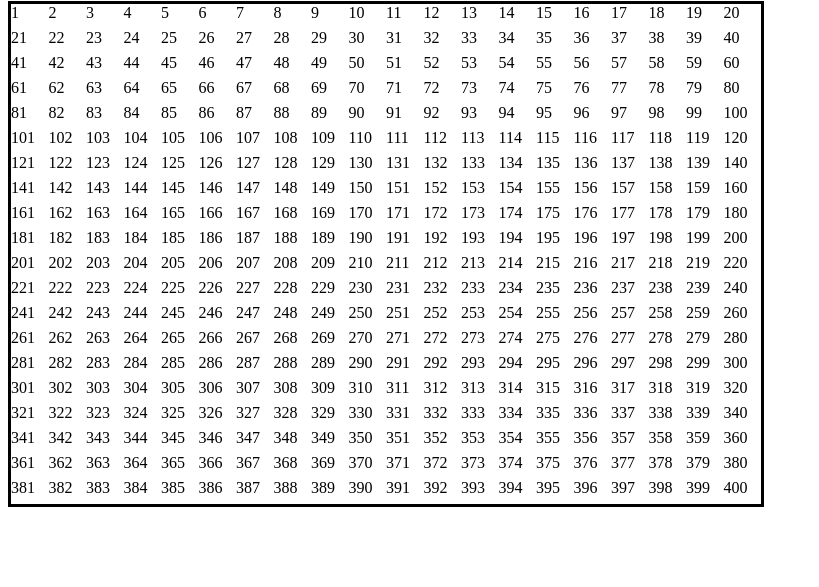
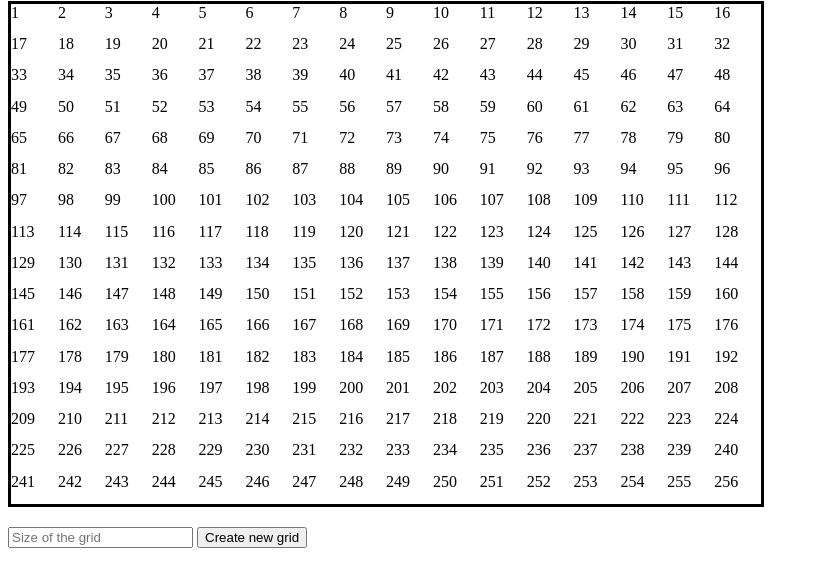
Before and after one commit to Oscar-Calderon/etch-a-sketch, a plain HTML site: page index.html in a window 1280 px wide. Shown: the part 79-666 px from the top of the page, without its empty margins (0-819 px from the left). Drawn offline with Linux system fonts and the light colour scheme.

Commit message:
Add square coloring and reset grid button.

```diff
--- a/index.html
+++ b/index.html
@@ -11,5 +11,9 @@
     <h1>Sketchpad</h1>
     <div class="sketch-grid">
     </div>
+    <div class="buttons-for-grid">
+        <input type="" name="" id="sizeGrid" placeholder="Size of the grid">
+        <button onclick="onClick(this)">Create new grid</button>
+    </div>
 </body>
 </html>
--- a/main.js
+++ b/main.js
@@ -1,5 +1,7 @@
 let sketchGrid = document.querySelector(".sketch-grid");
 
+
+populateGrid(16); // esta crea la grilla inicial
 
 // Una funcion para poblar la grid
 function populateGrid(size){
@@ -14,7 +16,34 @@ function populateGrid(size){
     }
 }
 
-populateGrid(20);
+
+let gridSquares = document.querySelectorAll(".square");
+console.log(gridSquares);
+gridSquares.forEach((square) => {
+    square.addEventListener("mouseover", () => { // esto deberia ser una funcion aparte para llamarla despues de clickear el boton
+        square.style.backgroundColor = "blue";
+    })
+})
+
+//Hay que hacer una funcion para colorear
+function resetGrid(){
+    while (sketchGrid.firstChild) {
+        sketchGrid.removeChild(sketchGrid.lastChild);
+    }
+}
+
+function onClick($this) {
+    var val = $this.previousElementSibling.value;
+    if(val == ''){ //si es 0 o mayor a 100, no deberia crear la grilla
+        console.log('no input');
+    }else{ // si es valido el tamaño, generar la grilla, o sea, correr populateGrid
+        console.log(val);
+        resetGrid();
+        populateGrid(val); //falta que los nuevos cabros tengan
+    }
+  }
+
+
 
 /*
 for(let i = 0; i<size; i++){
--- a/styles.css
+++ b/styles.css
@@ -3,4 +3,5 @@
     display: grid;
     width: 750px;
     height: 500px;
+    margin-bottom: 20px;
 }
```
